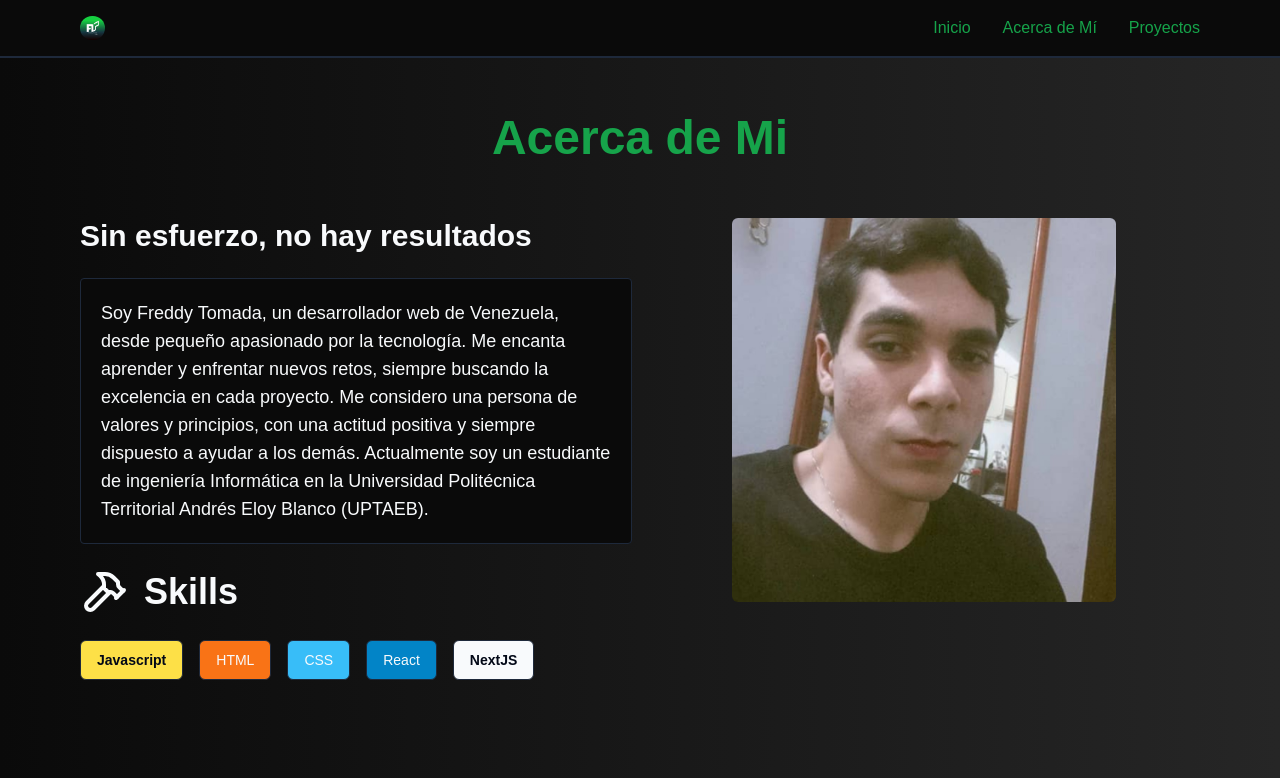
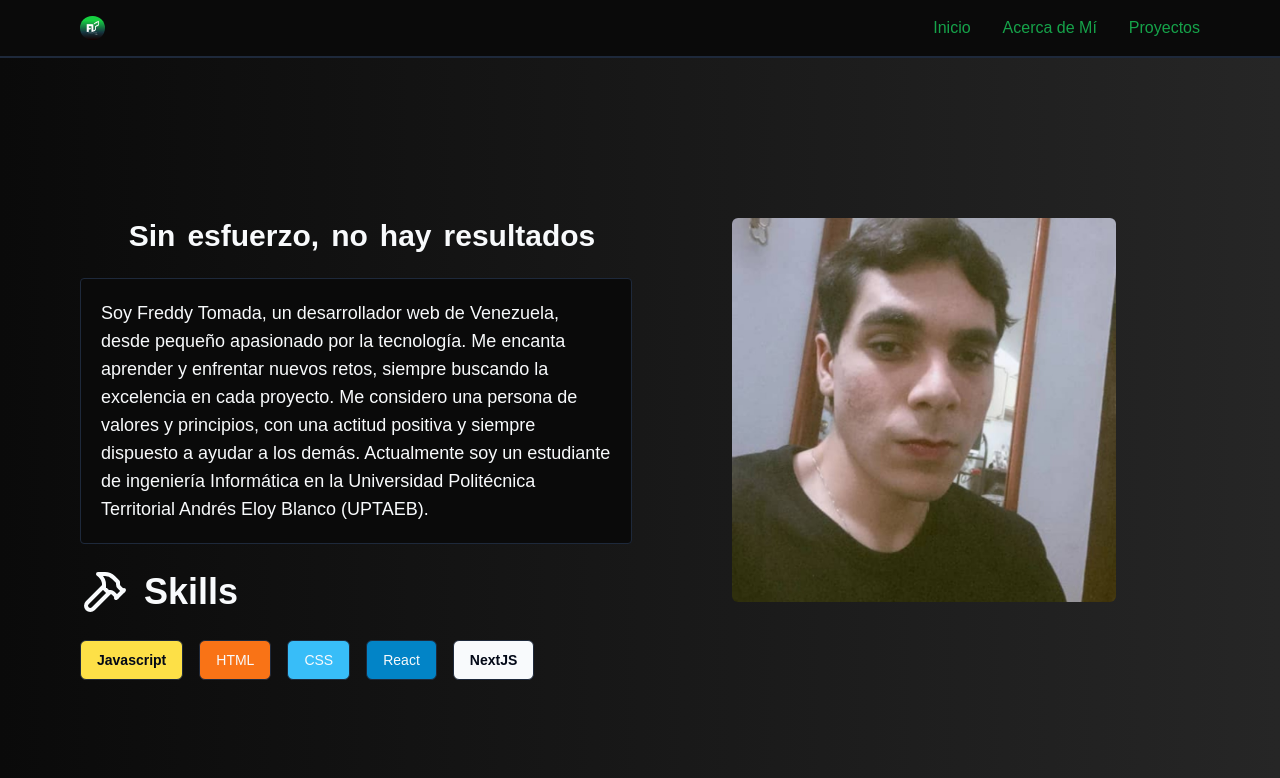
Before and after one commit to freddyval7/portfolio-update, a Next.js app: page /about in a window 1280 px wide. Shown: the top 778 px of the page. Built offline with nearby package versions, Linux system fonts and the light colour scheme; a web font is replaced by a local one.

Commit message:
add some animations

```diff
--- a/app/about/page.tsx
+++ b/app/about/page.tsx
@@ -15,13 +15,17 @@ export default function Page() {
   return (
     <div className="py-8 px-10 md:px-20 space-y-24 mb-10">
       <section>
-        <h1 className="mx-auto text-2xl text-center md:text-5xl w-full md:mt-6 md:mb-14 text-green-600 font-bold">
+        <h1 className="mx-auto glitch shine text-2xl text-center md:text-5xl w-full md:mt-6 md:mb-14 text-green-600 font-bold">
           Acerca de Mi
         </h1>
         <div className="md:grid grid-cols-2 gap-4 flex flex-col-reverse justify-between text-center md:text-left">
           <div className="space-y-6">
-            <h1 className="md:text-3xl font-bold">
-              Sin esfuerzo, no hay resultados
+            <h1 className="md:text-3xl font-bold difuminate">
+              <span className="difuminate-span">Sin </span>
+              <span className="difuminate-span">esfuerzo, </span>
+              <span className="difuminate-span">no </span>
+              <span className="difuminate-span">hay </span>
+              <span className="difuminate-span">resultados </span>
             </h1>
             <p className="text-accent-foreground text-lg border p-5 bg-neutral-950 rounded-sm">
               Soy Freddy Tomada, un desarrollador web de Venezuela, desde
--- a/app/globals.css
+++ b/app/globals.css
@@ -74,3 +74,70 @@
     @apply bg-background text-foreground;
   }
 }
+
+.difuminate {
+  max-width: 40ch;
+  text-align: center;
+  transform: scale(0.94);
+  animation: scale 3s forwards cubic-bezier(0.5, 1, 0.89, 1);
+}
+@keyframes scale {
+  100% {
+    transform: scale(1);
+  }
+}
+
+.difuminate-span {
+  display: inline-block;
+  margin-left: .4em;
+  opacity: 0;
+  filter: blur(4px);
+}
+
+.difuminate-span:nth-child(1) {
+  animation: fade-in 0.8s 0.1s forwards cubic-bezier(0.11, 0, 0.5, 0);
+}
+
+.difuminate-span:nth-child(2) {
+  animation: fade-in 0.8s 0.2s forwards cubic-bezier(0.11, 0, 0.5, 0);
+}
+
+.difuminate-span:nth-child(3) {
+  animation: fade-in 0.8s 0.3s forwards cubic-bezier(0.11, 0, 0.5, 0);
+}
+
+.difuminate-span:nth-child(4) {
+  animation: fade-in 0.8s 0.4s forwards cubic-bezier(0.11, 0, 0.5, 0);
+}
+
+.difuminate-span:nth-child(5) {
+  animation: fade-in 0.8s 0.5s forwards cubic-bezier(0.11, 0, 0.5, 0);
+}
+
+@keyframes fade-in {
+  100% {
+    opacity: 1;
+    filter: blur(0);
+  }
+}
+
+.shine {
+  position: relative;
+  text-transform: uppercase;
+  overflow: hidden;
+  background: linear-gradient(90deg, #000, #16A32F, #000);
+  background-repeat: no-repeat;
+  background-size: 80%;
+  animation: animate 5s linear infinite;
+  -webkit-background-clip: text;
+  -webkit-text-fill-color: rgba(255, 255, 255, 0);
+}
+
+@keyframes animate {
+  0% {
+    background-position: -500%;
+  }
+  100% {
+    background-position: 500%;
+  }
+}
--- a/app/page.tsx
+++ b/app/page.tsx
@@ -30,7 +30,7 @@ export default function Page() {
             <p className="text-accent-foreground">
               Busco constantemente retos para crecer y ser mejor.
             </p>
-            <Button className="flex items-center gap-1 rounded-md mx-auto md:mx-0 w-full">
+            <Button className="flex items-center hover:animate-bounce hover:direction-alternate gap-1 rounded-md mx-auto md:mx-0 w-full">
               <ChevronDown className="h-4 w-4" />
               <span className="font-bold">VER MI CV</span>
             </Button>
@@ -42,12 +42,12 @@ export default function Page() {
                 className="text-green-500"
                 href="mailto:freddytomada7@gmail.com"
               >
-                <div className="flex items-center gap-2 border-2 border-card-foreground p-2 rounded-md mt-4">
+                <div className="flex items-center group gap-2 border-2 border-card-foreground p-2 rounded-md mt-4">
                   <Mail className="h-4 w-4" />
                   <span className="text-center md:text-left flex-1">
                     freddytomada7@gmail.com
                   </span>
-                  <SendHorizonal className="h-4 w-4" />
+                  <SendHorizonal className="h-4 w-4 animate-in slide-in-from-left-6 repeat-infinite duration-1000 paused group-hover:running" />
                 </div>
               </a>
             </div>
--- a/components/header.tsx
+++ b/components/header.tsx
@@ -14,7 +14,7 @@ import {
 export default function Header() {
   return (
     <Sheet>
-      <div className="flex items-center justify-between py-4 border-b-2 px-10 md:px-20 sticky top-0 text-green-600 bg-neutral-950">
+      <div className="flex z-50 items-center justify-between py-4 border-b-2 px-10 md:px-20 sticky top-0 text-green-600 bg-neutral-950">
         <div>
           <Image
             className="rounded-full"
```
